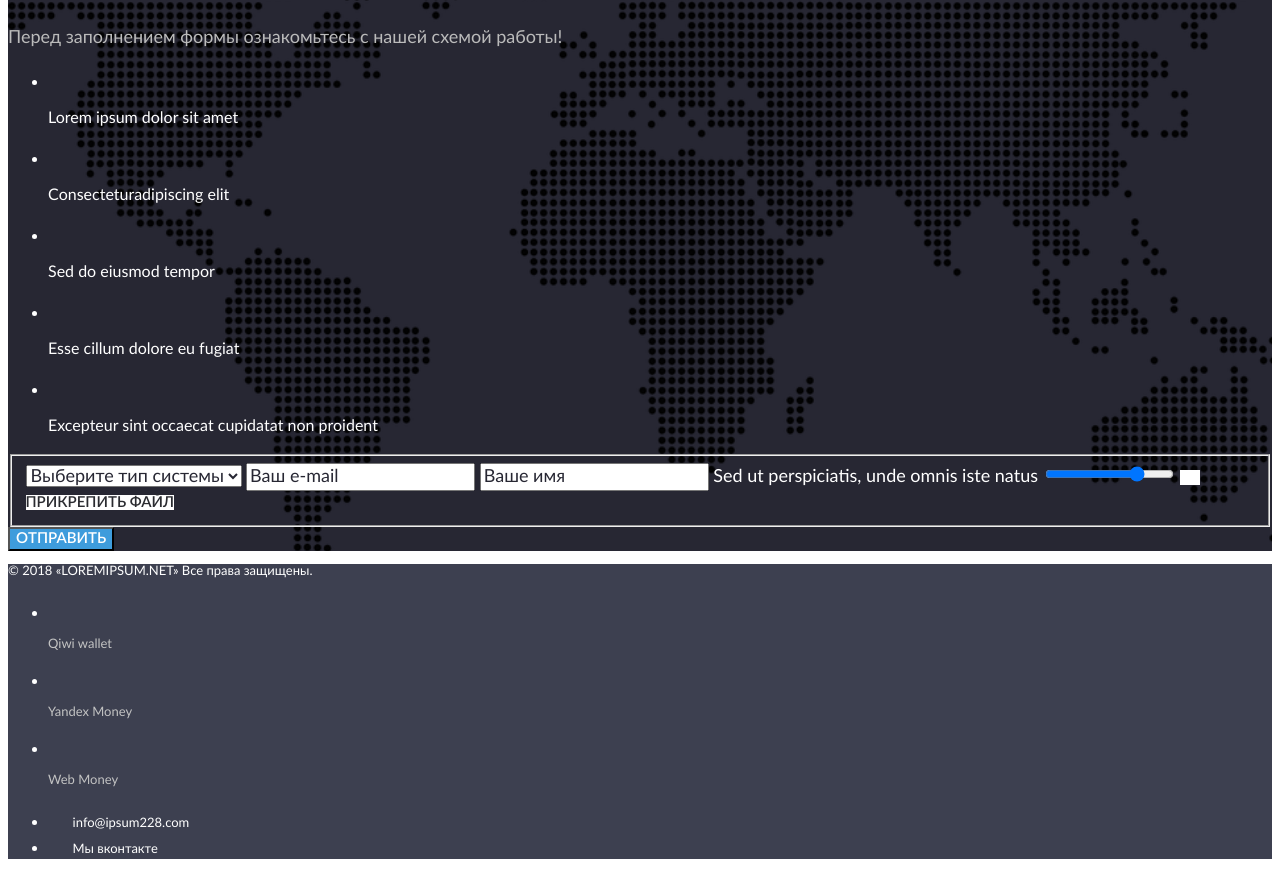
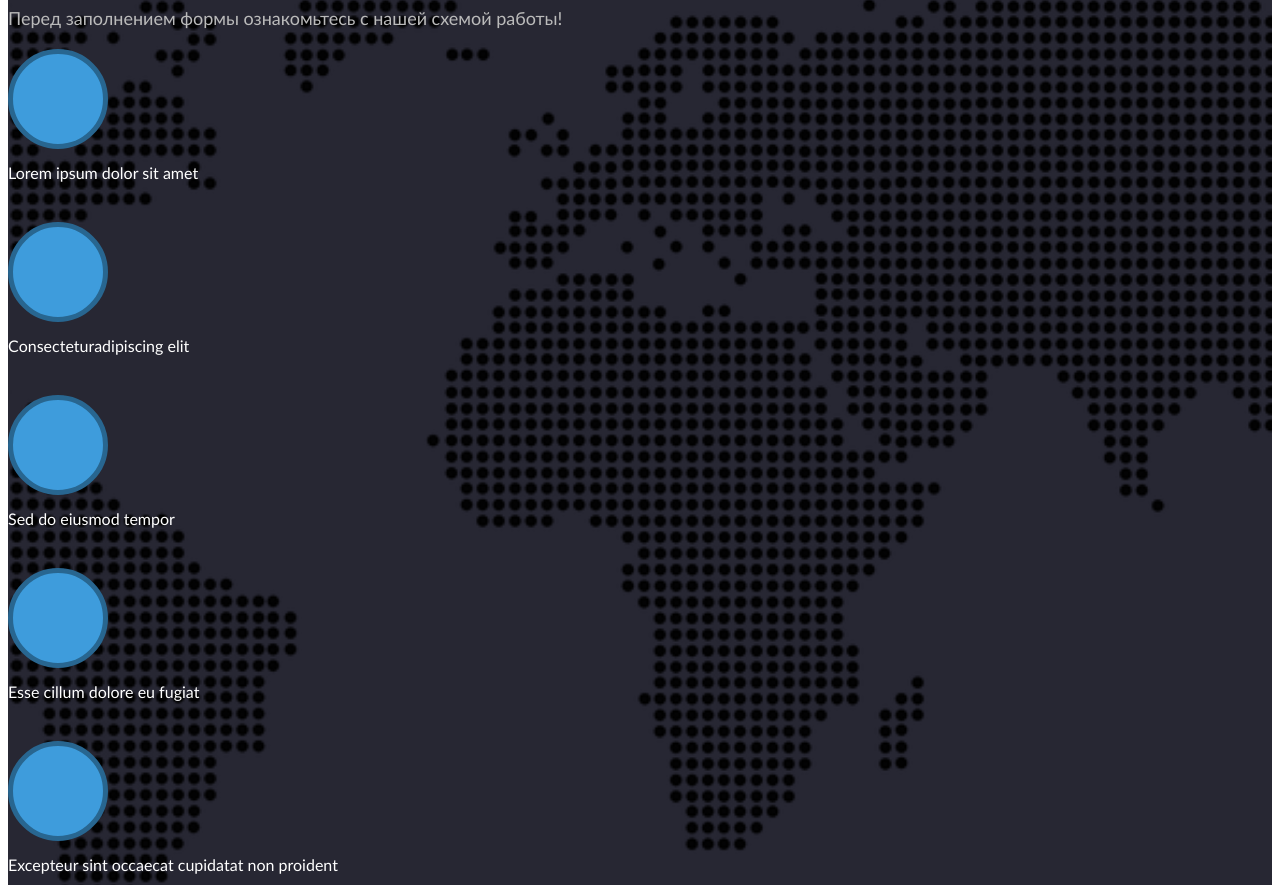
Before and after one commit to rychagoff/employcity-page, a website: page source/index.html in a window 1280 px wide. Shown: the part 1092-1977 px from the top of the page. Drawn offline with nearby package versions, Linux system fonts and the light colour scheme; files that its build step writes are made by us from their sources.

Commit message:
feat: стилизует иконки, сбрасывает списки

```diff
--- a/source/styles/blocks/contacts.scss
+++ b/source/styles/blocks/contacts.scss
@@ -5,3 +5,13 @@
   color: $color-default-white;
   text-decoration: none;
 }
+
+.contacts__list {
+  margin: 0;
+  padding: 0;
+  list-style: none;
+}
+
+.contacts__icon {
+  color: $color-accent-primary;
+}
--- a/source/styles/blocks/main-nav.scss
+++ b/source/styles/blocks/main-nav.scss
@@ -1,11 +1,16 @@
-.main-nav {
-  &__item {
+.main-nav__list {
+  margin: 0;
+  padding: 0;
+  list-style: none;
+}
+
+.main-nav__item {
   &--is-active a {
     color: $color-summer-sky;
   }
 }
 
-  &__link {
+.main-nav__link {
   font-size: 13px;
   line-height: 16px;
   font-weight: 600;
@@ -14,4 +19,3 @@
   text-decoration: none;
   text-transform: uppercase;
 }
-}
--- a/source/styles/blocks/payment.scss
+++ b/source/styles/blocks/payment.scss
@@ -4,3 +4,7 @@
 
   color: $color-silver-lighten;
 }
+
+.payment__icon {
+  color: $color-accent-primary;
+}
--- /dev/null
+++ b/source/styles/blocks/payments.scss
@@ -0,0 +1,5 @@
+.payments__list {
+  margin: 0;
+  padding: 0;
+  list-style: none;
+}
--- a/source/styles/blocks/process.scss
+++ b/source/styles/blocks/process.scss
@@ -2,3 +2,39 @@
   font-size: 16px;
   line-height: 19px;
 }
+
+.process__list {
+  margin: 0;
+  padding: 0;
+  list-style: none;
+}
+
+.process__item {
+  &::after {
+    content: "";
+    display: inline-flex;
+    width: 110px;
+    height: 6px;
+    background-color: $color-silver-lighten;
+    mask-image: url("../../images/icons/stack.svg#bullets");
+  }
+}
+
+.process__icon {
+  --size: 100px;
+
+  display: flex;
+  align-items: center;
+  justify-content: center;
+  width: var(--size);
+  height: var(--size);
+
+  background-color: $color-accent-primary;
+  border: 5px solid $color-endeavour;
+  border-radius: var(--size);
+}
+
+.process__icon svg {
+  width: 55px;
+  height: 55px;
+}
--- a/source/styles/global/variables.scss
+++ b/source/styles/global/variables.scss
@@ -11,6 +11,7 @@ $color-default-black:          #000000;
 $color-accent-primary:         #3e9cdc;
 
 $color-summer-sky:             #43abf0;
+$color-endeavour:              #286690;
 $color-black-russian:          #10101d;
 $color-black-russian-lighten:  #2a2b30;
 $color-black-jaguar:           #272733;
--- a/source/styles/styles.scss
+++ b/source/styles/styles.scss
@@ -13,6 +13,7 @@
 @import "./blocks/order.scss";
 @import "./blocks/process.scss";
 @import "./blocks/form.scss";
+@import "./blocks/payments.scss";
 @import "./blocks/payment.scss";
 @import "./blocks/contacts.scss";
 @import "./blocks/main-footer.scss";
```
Also changed, not shown: source/images/icons/bullets.svg (added). Lines whose indentation alone changed are shown as unchanged.
